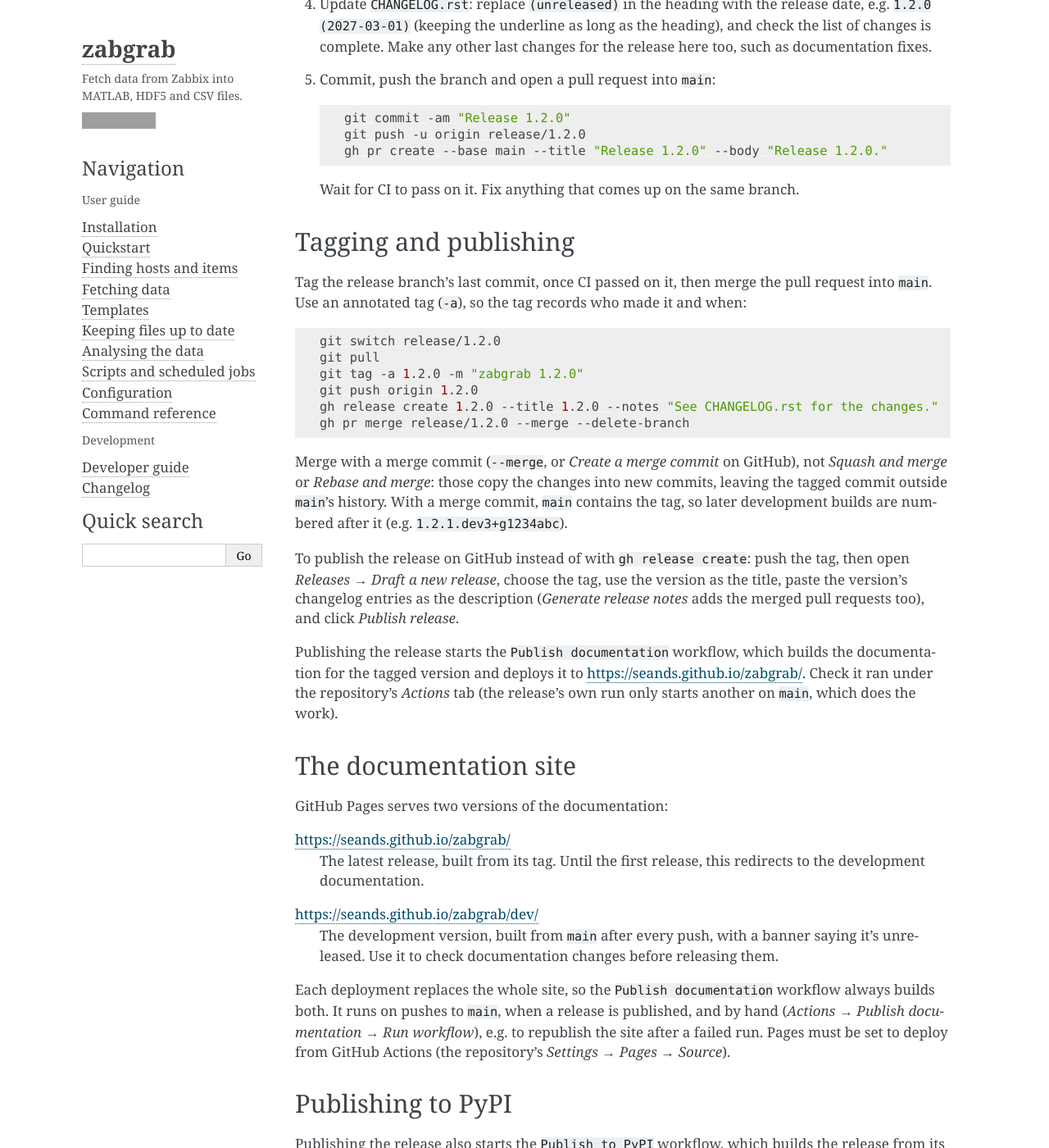
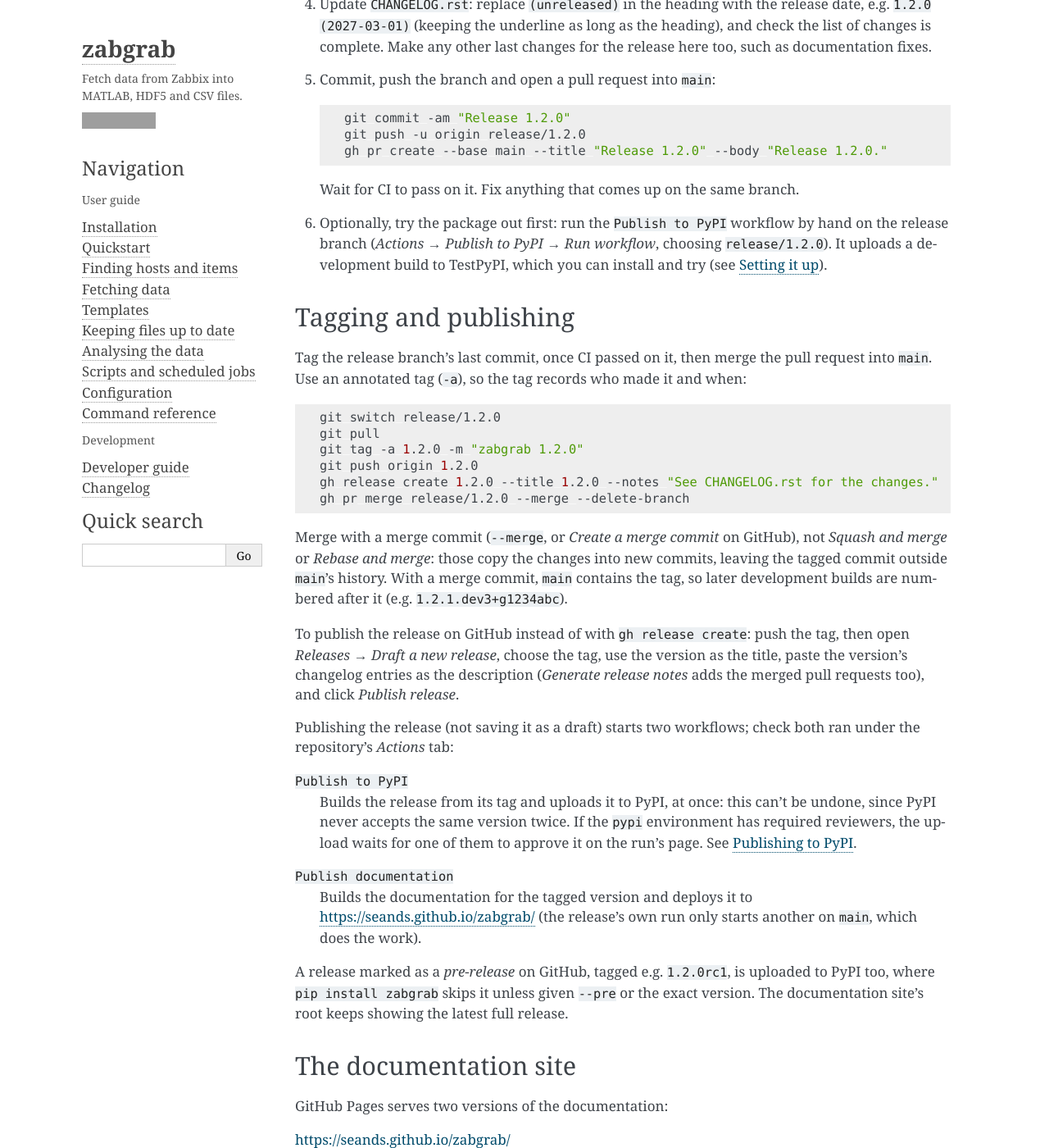
Before and after one commit to SeanDS/zabgrab, a Sphinx documentation site: the page built from docs/developers/releasing.rst, in a window 1280 px wide and 1400 px high, scrolled down 1005 px. Shown: the whole window at 82% size. Built offline with Sphinx 7.4.7, drawn with Linux system fonts in a browser that asks for light colours; some of the changed text lies outside the part shown; grey boxes are pictures that could not be loaded.

Commit message:
Describe automatic PyPI uploads in the release steps
Publishing a release now uploads it to PyPI at once, so the release steps say so
where the release is published, with the approval step and pre-releases. They
also suggest a TestPyPI trial of the release branch, and the setup adds the
tag-only deployment rule and notes that no secrets are needed.

Co-Authored-By: Claude Opus 5.5 <noreply@anthropic.com>
Claude-Session: https://claude.ai/code/session_01RwAjw1B4FMwohsQ2R2xPfk

```diff
--- a/docs/developers/releasing.rst
+++ b/docs/developers/releasing.rst
@@ -56,6 +56,11 @@ Each release is prepared on its own branch, which is tagged and then merged into
 
    Wait for CI to pass on it. Fix anything that comes up on the same branch.
 
+6. Optionally, try the package out first: run the ``Publish to PyPI`` workflow by
+   hand on the release branch (*Actions* → *Publish to PyPI* → *Run workflow*,
+   choosing ``release/1.2.0``). It uploads a development build to TestPyPI, which
+   you can install and try (see :ref:`pypi-setup`).
+
 Tagging and publishing
 ----------------------
 
@@ -83,10 +88,23 @@ tag, then open *Releases* → *Draft a new release*, choose the tag, use the ver
 as the title, paste the version's changelog entries as the description (*Generate
 release notes* adds the merged pull requests too), and click *Publish release*.
 
-Publishing the release starts the ``Publish documentation`` workflow, which builds
-the documentation for the tagged version and deploys it to
-https://seands.github.io/zabgrab/. Check it ran under the repository's *Actions*
-tab (the release's own run only starts another on ``main``, which does the work).
+Publishing the release (not saving it as a draft) starts two workflows; check
+both ran under the repository's *Actions* tab:
+
+``Publish to PyPI``
+   Builds the release from its tag and uploads it to PyPI, at once: this can't be
+   undone, since PyPI never accepts the same version twice. If the ``pypi``
+   environment has required reviewers, the upload waits for one of them to
+   approve it on the run's page. See :ref:`pypi`.
+``Publish documentation``
+   Builds the documentation for the tagged version and deploys it to
+   https://seands.github.io/zabgrab/ (the release's own run only starts another on
+   ``main``, which does the work).
+
+A release marked as a *pre-release* on GitHub, tagged e.g. ``1.2.0rc1``, is
+uploaded to PyPI too, where ``pip install zabgrab`` skips it unless given ``--pre``
+or the exact version. The documentation site's root keeps showing the latest full
+release.
 
 The documentation site
 ----------------------
@@ -107,6 +125,8 @@ by hand (*Actions* → *Publish documentation* → *Run workflow*), e.g. to repu
 the site after a failed run. Pages must be set to deploy from GitHub Actions (the
 repository's *Settings* → *Pages* → *Source*).
 
+.. _pypi:
+
 Publishing to PyPI
 ------------------
 
@@ -125,6 +145,8 @@ The workflow uploads with PyPI's `trusted publishing
 <https://docs.pypi.org/trusted-publishers/>`_: PyPI trusts uploads from this
 workflow in this repository, so no API token is stored anywhere.
 
+.. _pypi-setup:
+
 Setting it up
 ~~~~~~~~~~~~~
 
@@ -140,8 +162,15 @@ This is done once, before the first automatic release:
    - Environment name: ``pypi``
 
 2. On GitHub, open the repository's *Settings* → *Environments*, and create an
-   environment named ``pypi``. Optionally, add yourself under *Required reviewers*:
-   each upload then waits for you to approve it, in the workflow run's page.
+   environment named ``pypi``. Optionally:
+
+   - add yourself under *Required reviewers*, so each upload waits for you to
+     approve it, in the workflow run's page;
+   - under *Deployment branches and tags*, choose *Selected branches and tags* and
+     add a tag rule ``*.*.*``, so only runs from a version tag can upload.
+
+   The environments need no secrets or variables: the workflow proves where it
+   runs to PyPI itself.
 3. To try the setup without a release, do the same on `TestPyPI
    <https://test.pypi.org/>`_ (a separate account), with the environment name
    ``testpypi``, and create a ``testpypi`` environment on GitHub. Then run the
```
